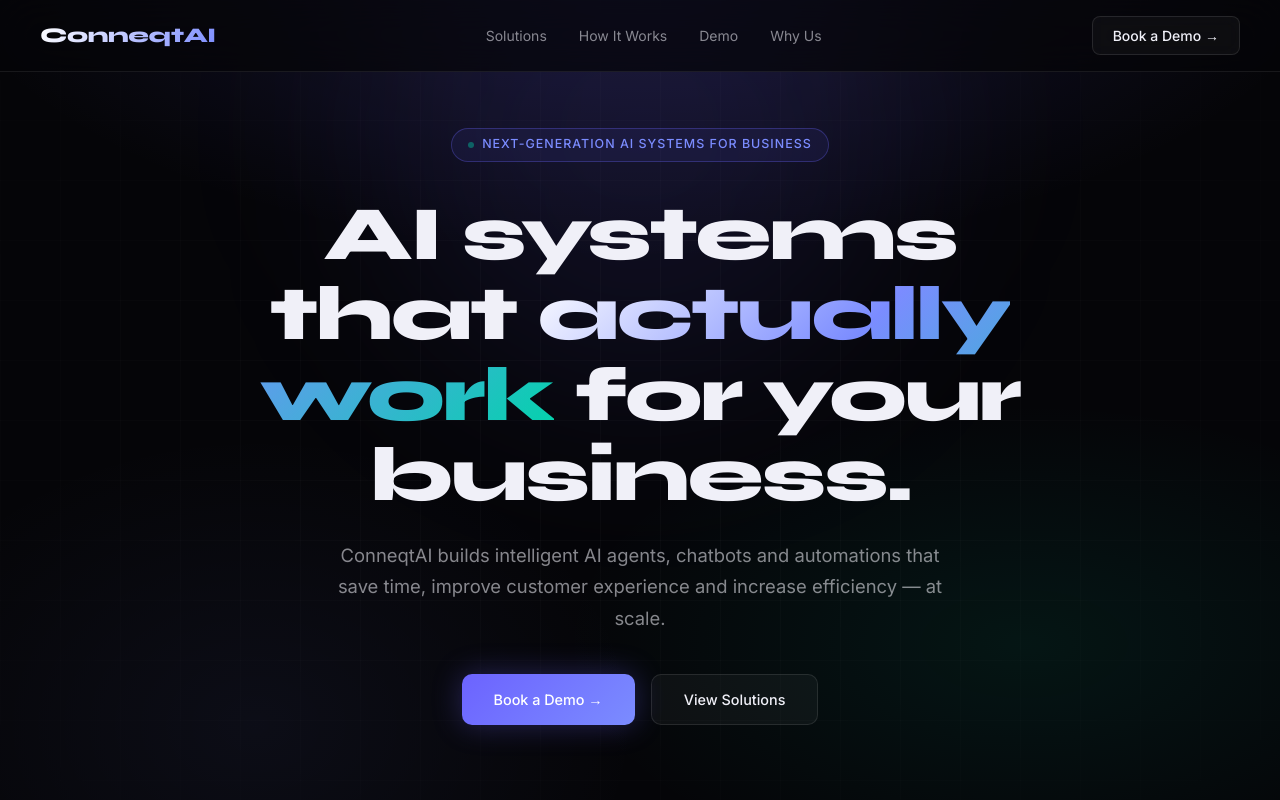
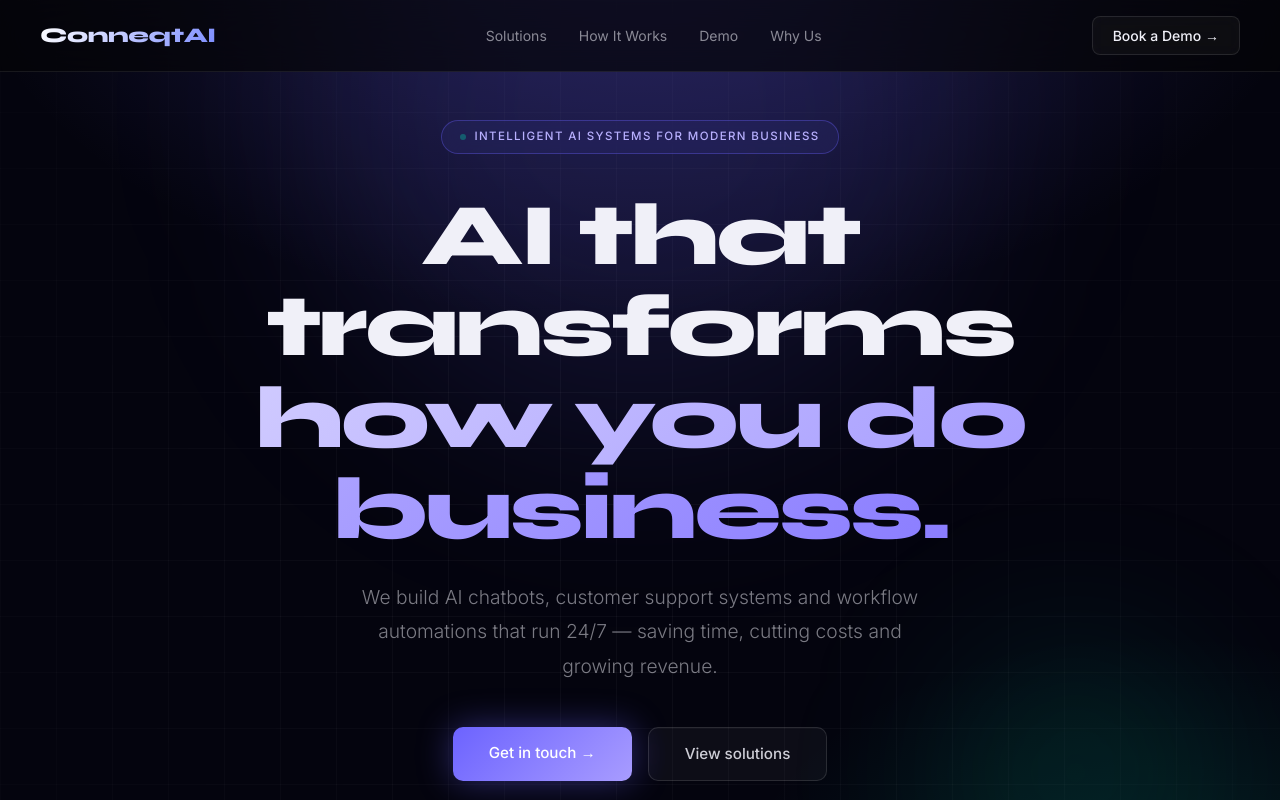
Before and after one commit to wesroord/conneqtai-website, a Next.js app: page / in a window 1280 px wide. Shown: the top 800 px of the page. Built offline with nearby package versions, Linux system fonts and the light colour scheme.

Commit message:
fix hero no mouse events

```diff
--- a/components/sections/Hero.tsx
+++ b/components/sections/Hero.tsx
@@ -1,217 +1,35 @@
-"use client";
-
 export default function Hero() {
   return (
-    <section
-      style={{
-        minHeight: "100vh",
-        display: "flex",
-        alignItems: "center",
-        justifyContent: "center",
-        position: "relative",
-        overflow: "hidden",
-        padding: "8rem 2rem 5rem",
-        textAlign: "center",
-      }}
-    >
-      {/* Layered background */}
-      <div
-        style={{
-          position: "absolute",
-          inset: 0,
-          background: `
-            radial-gradient(ellipse 80% 60% at 50% -10%, rgba(108,99,255,0.18) 0%, transparent 70%),
-            radial-gradient(ellipse 60% 50% at 80% 80%, rgba(0,212,170,0.08) 0%, transparent 60%),
-            radial-gradient(ellipse 50% 60% at 20% 90%, rgba(123,140,255,0.06) 0%, transparent 60%),
-            #050508
-          `,
-        }}
-      />
-
-      {/* Grid overlay */}
-      <div
-        style={{
-          position: "absolute",
-          inset: 0,
-          backgroundImage: `
-            linear-gradient(rgba(255,255,255,0.025) 1px, transparent 1px),
-            linear-gradient(90deg, rgba(255,255,255,0.025) 1px, transparent 1px)
-          `,
-          backgroundSize: "60px 60px",
-          maskImage:
-            "radial-gradient(ellipse 80% 80% at 50% 50%, black 20%, transparent 100%)",
-        }}
-      />
-
-      {/* Glowing orb */}
-      <div
-        style={{
-          position: "absolute",
-          width: 500,
-          height: 500,
-          borderRadius: "50%",
-          background: "rgba(108,99,255,0.1)",
-          filter: "blur(100px)",
-          top: "-120px",
-          left: "50%",
-          transform: "translateX(-50%)",
-          animation: "heroPulse 8s ease-in-out infinite",
-        }}
-      />
-
-      {/* Content */}
-      <div style={{ position: "relative", zIndex: 2, maxWidth: 860, margin: "0 auto" }}>
-        {/* Badge */}
-        <div
-          style={{
-            display: "inline-flex",
-            alignItems: "center",
-            gap: "0.5rem",
-            fontSize: "0.78rem",
-            fontWeight: 500,
-            letterSpacing: "0.08em",
-            textTransform: "uppercase",
-            padding: "0.4rem 1rem",
-            border: "1px solid rgba(108,99,255,0.3)",
-            borderRadius: "100px",
-            background: "rgba(108,99,255,0.08)",
-            color: "#7b8cff",
-            marginBottom: "2rem",
-            animation: "fadeUp 0.8s ease both",
-          }}
-        >
-          <span
-            style={{
-              width: 6,
-              height: 6,
-              background: "#00d4aa",
-              borderRadius: "50%",
-              animation: "blink 2s ease infinite",
-              display: "inline-block",
-            }}
-          />
-          Next-generation AI systems for business
+    <section style={{minHeight:"100vh",display:"flex",alignItems:"center",justifyContent:"center",textAlign:"center",position:"relative",overflow:"hidden",padding:"120px 1.5rem 80px"}}>
+      <div style={{position:"absolute",inset:0,background:"radial-gradient(ellipse 90% 70% at 50% -10%,rgba(108,99,255,0.28) 0%,transparent 60%),radial-gradient(ellipse 60% 50% at 90% 90%,rgba(0,212,170,0.12) 0%,transparent 55%),#04040e"}}/>
+      <div style={{position:"absolute",inset:0,backgroundImage:"linear-gradient(rgba(255,255,255,0.035) 1px,transparent 1px),linear-gradient(90deg,rgba(255,255,255,0.035) 1px,transparent 1px)",backgroundSize:"56px 56px",maskImage:"radial-gradient(ellipse 85% 85% at 50% 50%,black 20%,transparent 100%)"}}/>
+      <div style={{position:"absolute",width:"min(600px,90vw)",height:"min(600px,90vw)",borderRadius:"50%",background:"rgba(108,99,255,0.14)",filter:"blur(100px)",top:"-180px",left:"50%",transform:"translateX(-50%)",animation:"orb1 9s ease-in-out infinite"}}/>
+      <div style={{position:"absolute",width:"280px",height:"280px",borderRadius:"50%",background:"rgba(0,212,170,0.09)",filter:"blur(80px)",bottom:"10%",right:"5%",animation:"orb2 7s ease-in-out infinite"}}/>
+      <div style={{position:"relative",zIndex:2,maxWidth:"820px",margin:"0 auto",width:"100%"}}>
+        <div style={{display:"inline-flex",alignItems:"center",gap:"0.5rem",fontSize:"0.72rem",fontWeight:500,letterSpacing:"0.12em",textTransform:"uppercase",padding:"0.45rem 1.125rem",border:"1px solid rgba(108,99,255,0.35)",borderRadius:"100px",background:"rgba(108,99,255,0.08)",color:"#b8b0ff",marginBottom:"2.25rem",backdropFilter:"blur(10px)",animation:"fadeUp 0.8s ease 0.1s both"}}>
+          <span style={{width:6,height:6,background:"#00d4aa",borderRadius:"50%",display:"inline-block",animation:"blink 2s ease infinite",boxShadow:"0 0 6px #00d4aa"}}/>
+          Intelligent AI systems for modern business
         </div>
-
-        {/* H1 */}
-        <h1
-          style={{
-            fontFamily: "Syne, sans-serif",
-            fontSize: "clamp(2.8rem, 6vw, 5rem)",
-            fontWeight: 800,
-            lineHeight: 1.05,
-            letterSpacing: "-0.03em",
-            marginBottom: "1.5rem",
-            animation: "fadeUp 0.8s ease 0.1s both",
-          }}
-        >
-          AI systems that{" "}
-          <span
-            style={{
-              background:
-                "linear-gradient(135deg, #fff 0%, #7b8cff 45%, #00d4aa 100%)",
-              WebkitBackgroundClip: "text",
-              WebkitTextFillColor: "transparent",
-            }}
-          >
-            actually work
-          </span>{" "}
-          for your business.
+        <h1 style={{fontFamily:"'Syne',sans-serif",fontSize:"clamp(2.8rem,7vw,5.5rem)",fontWeight:800,lineHeight:1.04,letterSpacing:"-0.035em",marginBottom:"1.5rem",color:"#f0f0f8",animation:"fadeUp 0.8s ease 0.2s both"}}>
+          AI that transforms<br/>
+          <span style={{background:"linear-gradient(135deg,#fff 0%,#b8b0ff 35%,#7c6dff 65%,#00d4aa 100%)",backgroundSize:"300% auto",WebkitBackgroundClip:"text",WebkitTextFillColor:"transparent",backgroundClip:"text",animation:"gradShift 6s ease infinite"}}>how you do business.</span>
         </h1>
-
-        {/* Subtext */}
-        <p
-          style={{
-            fontSize: "1.15rem",
-            color: "rgba(240,240,248,0.55)",
-            maxWidth: 620,
-            margin: "0 auto 2.5rem",
-            lineHeight: 1.7,
-            animation: "fadeUp 0.8s ease 0.2s both",
-          }}
-        >
-          ConneqtAI builds intelligent AI agents, chatbots and automations that
-          save time, improve customer experience and increase efficiency — at
-          scale.
+        <p style={{fontSize:"clamp(1rem,2.5vw,1.2rem)",color:"rgba(240,240,248,0.5)",maxWidth:"580px",margin:"0 auto 2.75rem",lineHeight:1.8,fontWeight:300,animation:"fadeUp 0.8s ease 0.3s both"}}>
+          We build AI chatbots, customer support systems and workflow automations that run 24/7 — saving time, cutting costs and growing revenue.
         </p>
-
-        {/* CTA Buttons */}
-        <div
-          style={{
-            display: "flex",
-            gap: "1rem",
-            justifyContent: "center",
-            flexWrap: "wrap",
-            animation: "fadeUp 0.8s ease 0.3s both",
-          }}
-        >
-          <button
-            style={{
-              padding: "0.875rem 2rem",
-              fontSize: "0.9rem",
-              fontWeight: 500,
-              borderRadius: "10px",
-              background: "linear-gradient(135deg, #6c63ff 0%, #7b8cff 100%)",
-              color: "#fff",
-              border: "none",
-              cursor: "pointer",
-              boxShadow: "0 0 30px rgba(108,99,255,0.3)",
-              transition: "all 0.25s",
-            }}
-            onMouseEnter={(e) => {
-              e.currentTarget.style.transform = "translateY(-2px)";
-              e.currentTarget.style.boxShadow =
-                "0 0 45px rgba(108,99,255,0.45)";
-            }}
-            onMouseLeave={(e) => {
-              e.currentTarget.style.transform = "translateY(0)";
-              e.currentTarget.style.boxShadow =
-                "0 0 30px rgba(108,99,255,0.3)";
-            }}
-          >
-            Book a Demo →
-          </button>
-          <button
-            style={{
-              padding: "0.875rem 2rem",
-              fontSize: "0.9rem",
-              fontWeight: 500,
-              borderRadius: "10px",
-              border: "1px solid rgba(255,255,255,0.1)",
-              background: "rgba(255,255,255,0.04)",
-              color: "#f0f0f8",
-              cursor: "pointer",
-              backdropFilter: "blur(10px)",
-              transition: "all 0.25s",
-            }}
-            onMouseEnter={(e) => {
-              e.currentTarget.style.background = "rgba(255,255,255,0.08)";
-              e.currentTarget.style.borderColor = "rgba(255,255,255,0.2)";
-            }}
-            onMouseLeave={(e) => {
-              e.currentTarget.style.background = "rgba(255,255,255,0.04)";
-              e.currentTarget.style.borderColor = "rgba(255,255,255,0.1)";
-            }}
-          >
-            View Solutions
-          </button>
+        <div style={{display:"flex",gap:"1rem",justifyContent:"center",flexWrap:"wrap",animation:"fadeUp 0.8s ease 0.4s both"}}>
+          <a href="mailto:hello@conneqtai.com" style={{padding:"0.9rem 2.25rem",fontSize:"0.95rem",fontWeight:500,borderRadius:"10px",background:"linear-gradient(135deg,#6c63ff 0%,#a89cff 100%)",color:"#fff",textDecoration:"none",display:"inline-block",boxShadow:"0 0 35px rgba(108,99,255,0.4)"}}>Get in touch →</a>
+          <a href="#solutions" style={{padding:"0.9rem 2.25rem",fontSize:"0.95rem",fontWeight:500,borderRadius:"10px",border:"1px solid rgba(255,255,255,0.12)",background:"rgba(255,255,255,0.04)",color:"rgba(240,240,248,0.85)",textDecoration:"none",display:"inline-block",backdropFilter:"blur(10px)"}}>View solutions</a>
+        </div>
+        <div style={{marginTop:"4rem",display:"flex",gap:"1rem",justifyContent:"center",flexWrap:"wrap"}}>
+          {[{n:"24/7",l:"Always online"},{n:"80%",l:"Support automated"},{n:"3x",l:"Faster response"}].map((s,i)=>(
+            <div key={s.l} style={{padding:"1rem 1.5rem",border:"1px solid rgba(255,255,255,0.08)",borderRadius:"12px",background:"rgba(255,255,255,0.03)",backdropFilter:"blur(16px)",textAlign:"center",minWidth:"120px",animation:`float 4s ease-in-out ${i*0.4}s infinite`}}>
+              <div style={{fontFamily:"'Syne',sans-serif",fontSize:"1.5rem",fontWeight:800,background:"linear-gradient(135deg,#f0f0f8,#b8b0ff)",WebkitBackgroundClip:"text",WebkitTextFillColor:"transparent"}}>{s.n}</div>
+              <div style={{fontSize:"0.7rem",color:"rgba(240,240,248,0.4)",letterSpacing:"0.06em",textTransform:"uppercase",marginTop:"0.2rem"}}>{s.l}</div>
+            </div>
+          ))}
         </div>
       </div>
-
-      <style>{`
-        @keyframes fadeUp {
-          from { opacity: 0; transform: translateY(24px); }
-          to { opacity: 1; transform: translateY(0); }
-        }
-        @keyframes blink {
-          0%, 100% { opacity: 1; }
-          50% { opacity: 0.3; }
-        }
-        @keyframes heroPulse {
-          0%, 100% { transform: translateX(-50%) scale(1); }
-          50% { transform: translateX(-50%) scale(1.1); }
-        }
-      `}</style>
     </section>
   );
 }
```
